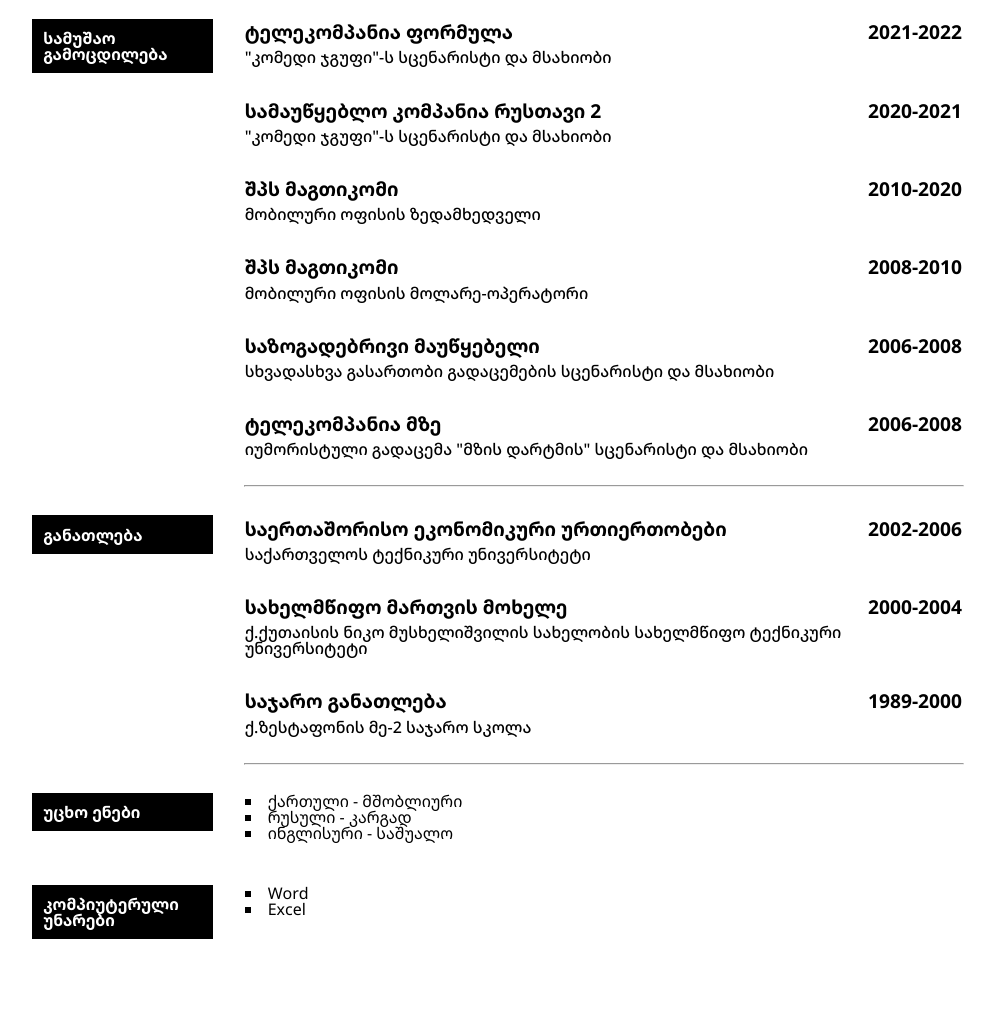
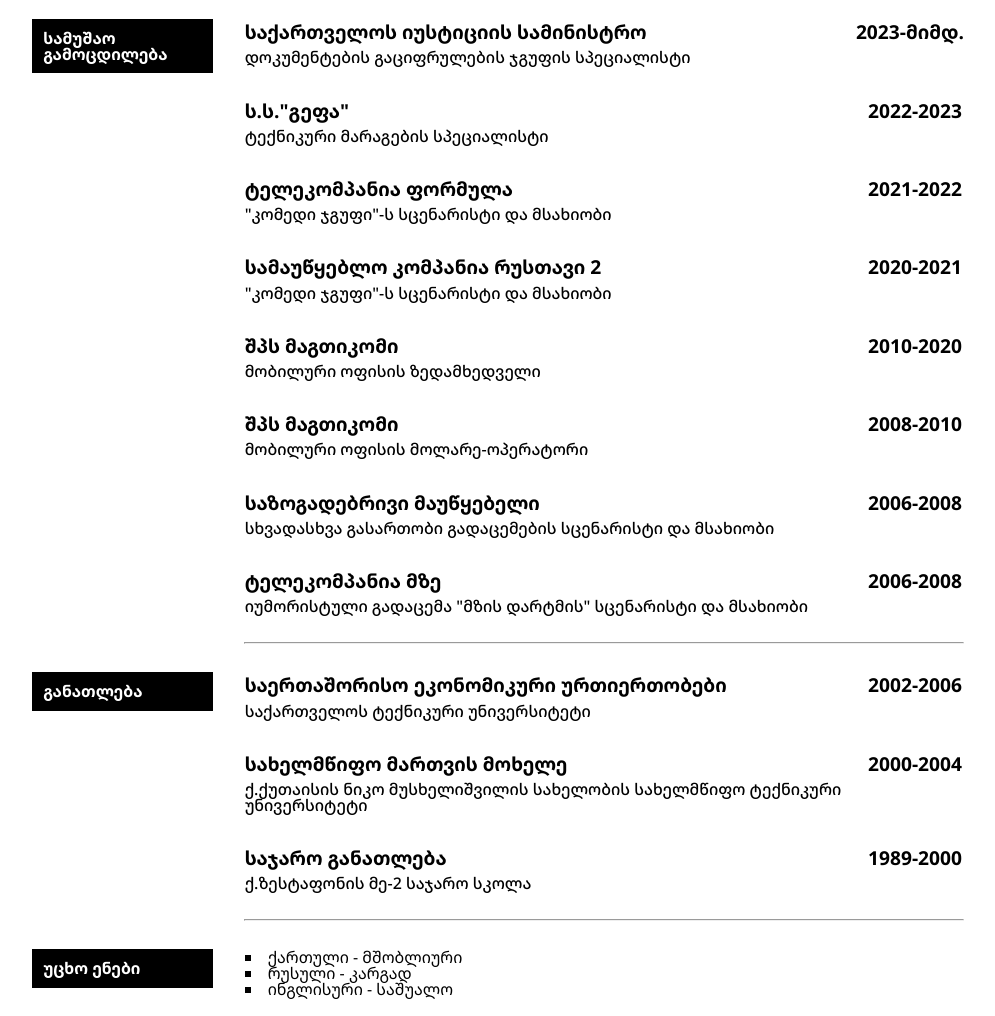
Before and after one commit to beqarion/nikacha-cv, a plain HTML site: page index.html in a window 1280 px wide. Shown: the part 219-1235 px from the top of the page, without its empty margins (142-1137 px from the left). Before the commit the page ends 1210 px from the top, so only its background shows below. Drawn offline with Linux system fonts and the light colour scheme.

Commit message:
prettier error fixed

```diff
--- a/index.html
+++ b/index.html
@@ -1,31 +1,39 @@
 <!DOCTYPE html>
 <html lang="en">
-
   <head>
-  <meta charset="UTF-8">
-  <meta http-equiv="X-UA-Compatible" content="IE=edge">
-  <meta name="viewport" content="width=device-width, initial-scale=1.0">
-  <link rel="stylesheet" href="styles.css">
+    <meta charset="UTF-8" />
+    <meta
+      http-equiv="X-UA-Compatible"
+      content="IE=edge"
+    />
+    <meta
+      name="viewport"
+      content="width=device-width, initial-scale=1.0"
+    />
+    <link
+      rel="stylesheet"
+      href="styles.css"
+    />
     <title>Document</title>
   </head>
 
   <body>
     <header>
-    <div class='two-cols'>
-      <div class='sidebar'>
+      <div class="two-cols">
+        <div class="sidebar">
           <!-- <img src="https://wallpapercave.com/wp/wp11065986.jpg"> -->
-        <img src="./nika_surati.png">
+          <img src="./nika_surati.png" />
         </div>
-      <div class='main-content'>
+        <div class="main-content">
           <h1>ნიკოლოზ ნიკაჭაძე</h1>
-        <hr>
-        <div class='address-mail-phone'>
+          <hr />
+          <div class="address-mail-phone">
             <p>ქ.თბილისი, გლდანის მე-3ა მ/რ, კორ.17, ბ.87</p>
-          <div class='mail-phone'>
+            <div class="mail-phone">
               <p class="mail"><b>ელ.ფოსტა:</b> nikoloz.nikachadze@gmail.com</p>
-            <div class='phone'>
+              <div class="phone">
                 <p><b>ტელეფონი:</b></p>
-              <div style="margin-left:0.3rem">
+                <div style="margin-left: 0.3rem">
                   <p>591 17 77 17</p>
                   <p>591 700 800</p>
                 </div>
@@ -33,120 +41,154 @@
             </div>
           </div>
         </div>
+      </div>
     </header>
 
-
-
     <main>
-    <section class='two-cols'>
-      <p class='sidebar'>სამუშაო გამოცდილება</p>
-      <div class='main-content'>
-
-
-        <div class='one-job'>
-          <div class='one-job-description'>
-            <p class='one-job-description-employer'>ტელეკომპანია ფორმულა</p>
-            <p class='one-job-description-role'>"კომედი ჯგუფი"-ს სცენარისტი და მსახიობი</p>
+      <section class="two-cols">
+        <p class="sidebar">სამუშაო გამოცდილება</p>
+        <div class="main-content">
+          <div class="one-job">
+            <div class="one-job-description">
+              <p class="one-job-description-employer">
+                საქართველოს იუსტიციის სამინისტრო
+              </p>
+              <p class="one-job-description-role">
+                დოკუმენტების გაციფრულების ჯგუფის სპეციალისტი
+              </p>
             </div>
-          <p class='one-job-years'><b>2021-2022</b></p>
+            <p class="one-job-years"><b>2023-მიმდ.</b></p>
           </div>
 
-        <div class='one-job'>
-          <div class='one-job-description'>
-            <p class='one-job-description-employer'>სამაუწყებლო კომპანია რუსთავი 2</p>
-            <p class='one-job-description-role'>"კომედი ჯგუფი"-ს სცენარისტი და მსახიობი</p>
+          <div class="one-job">
+            <div class="one-job-description">
+              <p class="one-job-description-employer">ს.ს."გეფა"</p>
+              <p class="one-job-description-role">
+                ტექნიკური მარაგების სპეციალისტი
+              </p>
             </div>
-          <p class='one-job-years'><b>2020-2021</b></p>
+            <p class="one-job-years"><b>2022-2023</b></p>
           </div>
 
-        <div class='one-job'>
-          <div class='one-job-description'>
-            <p class='one-job-description-employer'>შპს მაგთიკომი</p>
-            <p class='one-job-description-role'>მობილური ოფისის ზედამხედველი</p>
+          <div class="one-job">
+            <div class="one-job-description">
+              <p class="one-job-description-employer">ტელეკომპანია ფორმულა</p>
+              <p class="one-job-description-role">
+                "კომედი ჯგუფი"-ს სცენარისტი და მსახიობი
+              </p>
             </div>
-          <p class='one-job-years'><b>2010-2020</b></p>
+            <p class="one-job-years"><b>2021-2022</b></p>
           </div>
 
-        <div class='one-job'>
-          <div class='one-job-description'>
-            <p class='one-job-description-employer'>შპს მაგთიკომი</p>
-            <p class='one-job-description-role'>მობილური ოფისის მოლარე-ოპერატორი</p>
+          <div class="one-job">
+            <div class="one-job-description">
+              <p class="one-job-description-employer">
+                სამაუწყებლო კომპანია რუსთავი 2
+              </p>
+              <p class="one-job-description-role">
+                "კომედი ჯგუფი"-ს სცენარისტი და მსახიობი
+              </p>
             </div>
-          <p class='one-job-years'><b>2008-2010</b></p>
+            <p class="one-job-years"><b>2020-2021</b></p>
           </div>
 
-        <div class='one-job'>
-          <div class='one-job-description'>
-            <p class='one-job-description-employer'>საზოგადებრივი მაუწყებელი</p>
-            <p class='one-job-description-role'>სხვადასხვა გასართობი გადაცემების სცენარისტი და მსახიობი</p>
+          <div class="one-job">
+            <div class="one-job-description">
+              <p class="one-job-description-employer">შპს მაგთიკომი</p>
+              <p class="one-job-description-role">
+                მობილური ოფისის ზედამხედველი
+              </p>
             </div>
-          <p class='one-job-years'><b>2006-2008</b></p>
+            <p class="one-job-years"><b>2010-2020</b></p>
           </div>
 
-        <div class='one-job'>
-          <div class='one-job-description'>
-            <p class='one-job-description-employer'>ტელეკომპანია მზე</p>
-            <p class='one-job-description-role'>იუმორისტული გადაცემა "მზის დარტმის" სცენარისტი და მსახიობი</p>
+          <div class="one-job">
+            <div class="one-job-description">
+              <p class="one-job-description-employer">შპს მაგთიკომი</p>
+              <p class="one-job-description-role">
+                მობილური ოფისის მოლარე-ოპერატორი
+              </p>
             </div>
-          <p class='one-job-years'><b>2006-2008</b></p>
+            <p class="one-job-years"><b>2008-2010</b></p>
           </div>
 
+          <div class="one-job">
+            <div class="one-job-description">
+              <p class="one-job-description-employer">
+                საზოგადებრივი მაუწყებელი
+              </p>
+              <p class="one-job-description-role">
+                სხვადასხვა გასართობი გადაცემების სცენარისტი და მსახიობი
+              </p>
+            </div>
+            <p class="one-job-years"><b>2006-2008</b></p>
+          </div>
 
-
+          <div class="one-job">
+            <div class="one-job-description">
+              <p class="one-job-description-employer">ტელეკომპანია მზე</p>
+              <p class="one-job-description-role">
+                იუმორისტული გადაცემა "მზის დარტმის" სცენარისტი და მსახიობი
+              </p>
+            </div>
+            <p class="one-job-years"><b>2006-2008</b></p>
+          </div>
         </div>
       </section>
 
+      <div class="two-cols">
+        <div class="sidebar"></div>
+        <hr class="main-content" />
+      </div>
+
+      <section class="two-cols">
+        <p class="sidebar">განათლება</p>
+        <div class="main-content">
+          <div class="one-job">
+            <div class="one-job-description">
+              <p class="one-job-description-employer">
+                საერთაშორისო ეკონომიკური ურთიერთობები
+              </p>
+              <p class="one-job-description-role">
+                საქართველოს ტექნიკური უნივერსიტეტი
+              </p>
+            </div>
+            <p class="one-job-years"><b>2002-2006</b></p>
+          </div>
+
+          <div class="one-job">
+            <div class="one-job-description">
+              <p class="one-job-description-employer">
+                სახელმწიფო მართვის მოხელე
+              </p>
+              <p class="one-job-description-role">
+                ქ.ქუთაისის ნიკო მუსხელიშვილის სახელობის სახელმწიფო ტექნიკური
+                უნივერსიტეტი
+              </p>
+            </div>
+            <p class="one-job-years"><b>2000-2004</b></p>
+          </div>
+
+          <div class="one-job">
+            <div class="one-job-description">
+              <p class="one-job-description-employer">საჯარო განათლება</p>
+              <p class="one-job-description-role">
+                ქ.ზესტაფონის მე-2 საჯარო სკოლა
+              </p>
+            </div>
+            <p class="one-job-years"><b>1989-2000</b></p>
+          </div>
+        </div>
+      </section>
 
       <div class="two-cols">
         <div class="sidebar"></div>
-      <hr class="main-content">
+        <hr class="main-content" />
       </div>
 
-
-
       <section class="two-cols">
-      <p class='sidebar'>განათლება</p>
-      <div class='main-content'>
-
-
-
-        <div class='one-job'>
-          <div class='one-job-description'>
-            <p class='one-job-description-employer'>საერთაშორისო ეკონომიკური ურთიერთობები</p>
-            <p class='one-job-description-role'>საქართველოს ტექნიკური უნივერსიტეტი</p>
-          </div>
-          <p class='one-job-years'><b>2002-2006</b></p>
-        </div>
-
-        <div class='one-job'>
-          <div class='one-job-description'>
-            <p class='one-job-description-employer'>სახელმწიფო მართვის მოხელე</p>
-            <p class='one-job-description-role'>ქ.ქუთაისის ნიკო მუსხელიშვილის სახელობის სახელმწიფო ტექნიკური უნივერსიტეტი</p>
-          </div>
-          <p class='one-job-years'><b>2000-2004</b></p>
-        </div>
-
-        <div class='one-job'>
-          <div class='one-job-description'>
-            <p class='one-job-description-employer'>საჯარო განათლება</p>
-            <p class='one-job-description-role'>ქ.ზესტაფონის მე-2 საჯარო სკოლა</p>
-          </div>
-          <p class='one-job-years'><b>1989-2000</b></p>
-        </div>
-
-
-
-      </div>
-    </section>
-
-
-    <div class="two-cols"><div class="sidebar"></div><hr class="main-content"></div>
-
-
-
-    <section class="two-cols">
-      <p class='sidebar'>უცხო ენები</p>
-      <div class='main-content'>
+        <p class="sidebar">უცხო ენები</p>
+        <div class="main-content">
           <ul>
             <li>ქართული - მშობლიური</li>
             <li>რუსული - კარგად</li>
@@ -156,17 +198,14 @@
       </section>
 
       <section class="two-cols">
-      <p class='sidebar'>კომპიუტერული უნარები</p>
-      <div class='main-content'>
+        <p class="sidebar">კომპიუტერული უნარები</p>
+        <div class="main-content">
           <ul>
             <li>Word</li>
             <li>Excel</li>
           </ul>
         </div>
       </section>
-
-
     </main>
   </body>
-
 </html>
```
Lines whose indentation alone changed are shown as unchanged.
